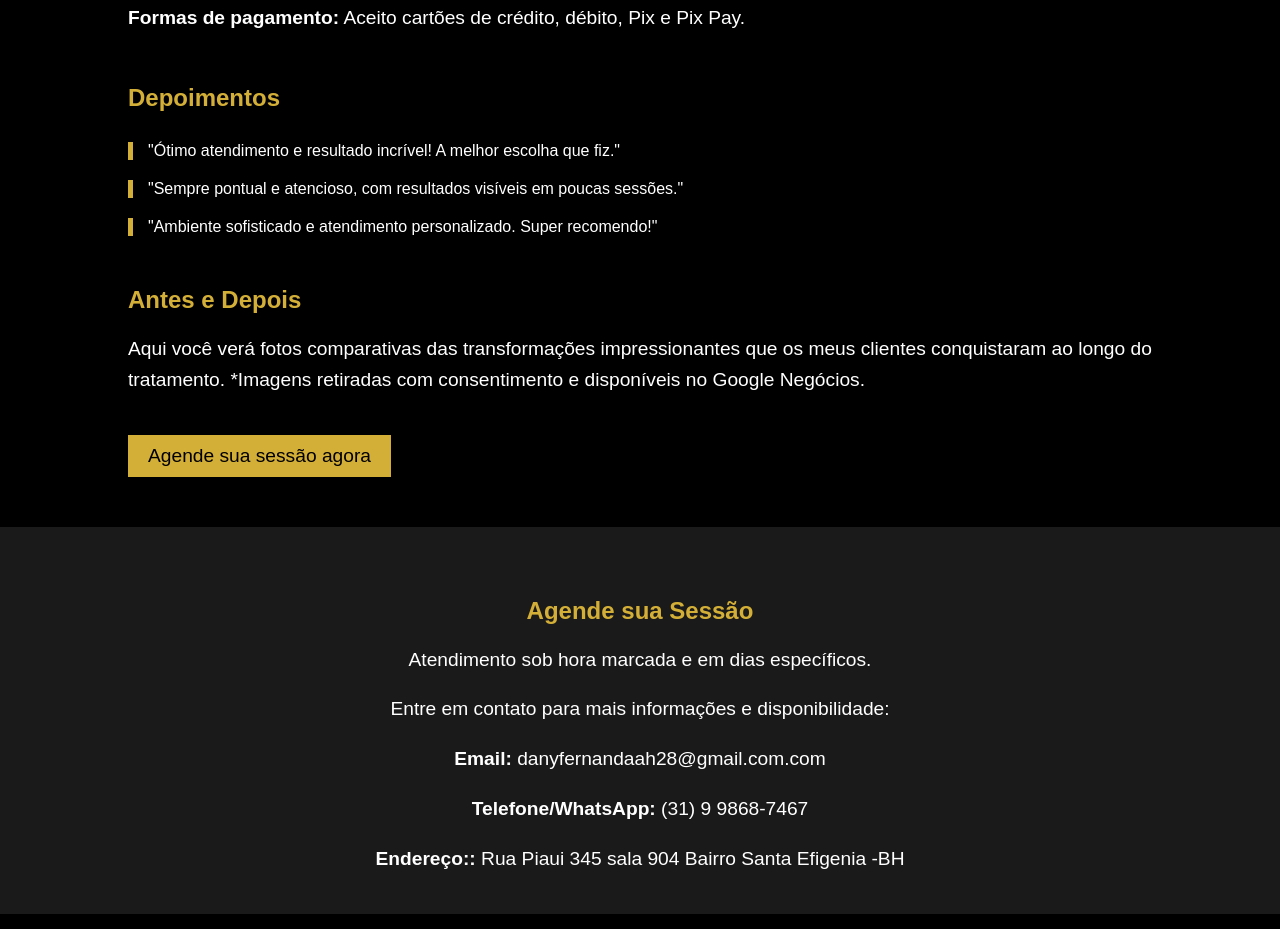
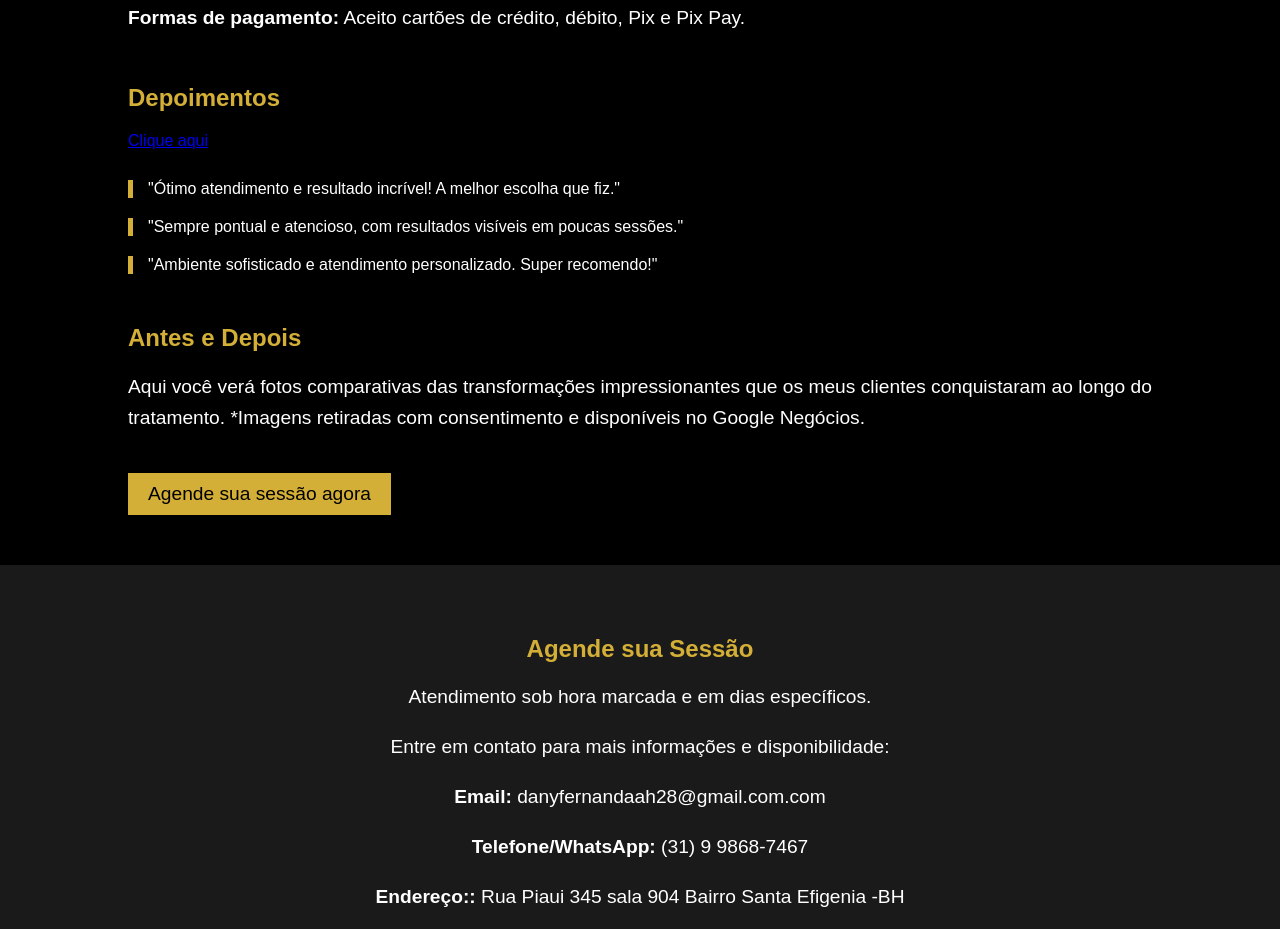
Before and after one commit to danicruz87/meu-site-depilacao, a plain HTML site: page index.html in a window 1280 px wide. Shown: the part 960-1889 px from the top of the page. Drawn offline with Linux system fonts and the light colour scheme.

Commit message:
Update index.html

```diff
--- a/index.html
+++ b/index.html
@@ -104,6 +104,10 @@
 
     <section>
         <h2>Depoimentos</h2>
+
+        <a href="https://g.page/r/CfGGg5WoGiByEBM/review" target="_blank">Clique aqui</a>
+
+
         <div class="testimonials">
             <blockquote>"Ótimo atendimento e resultado incrível! A melhor escolha que fiz."</blockquote>
             <blockquote>"Sempre pontual e atencioso, com resultados visíveis em poucas sessões."</blockquote>
```
